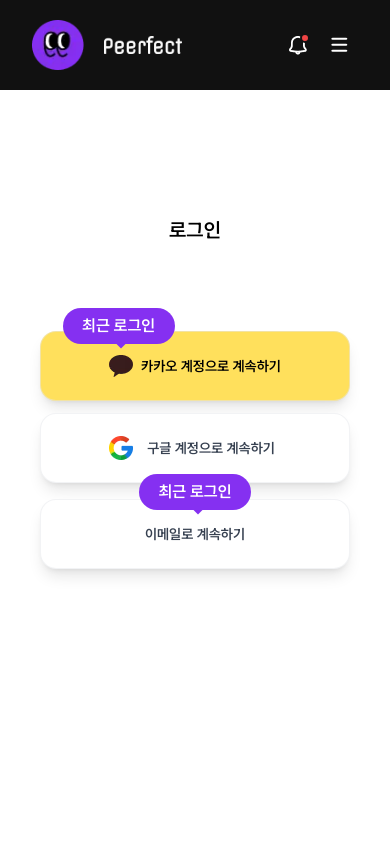
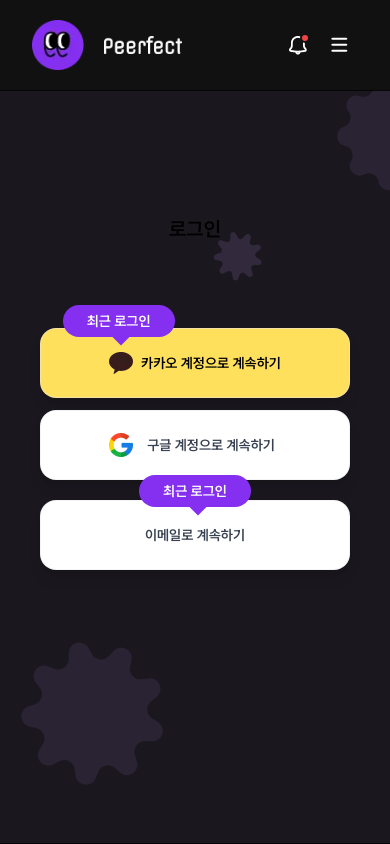
Before and after one commit to InhwanCho/peerfect-client, a Next.js app: page /auth in a window 390 px wide. Built offline with nearby package versions, Linux system fonts and the light colour scheme.

Commit message:
small screen design

```diff
--- a/src/app/auth/_components/form-layout.tsx
+++ b/src/app/auth/_components/form-layout.tsx
@@ -2,8 +2,8 @@
 
 export default function FormLayout({ children }: { children: React.ReactNode }) {
   return (
-    <section className="relative flex justify-center lg:justify-end items-start sm:items-center min-h-[calc(100vh-90px)] pr-0 xl:pr-60 lg:pr-40 bg-white sm:bg-transparent">
-      <div className="flex phone:max-w-[520px] md:max-w-[550px] xl:max-w-[570px] 2xl:max-w-[600px] min-h-[67vh] max-h-[75vh] w-full bg-white rounded-2xl flex-col items-center justify-evenly phone:px-[88px] px-10 phone:pt-0 pt-10">
+    <section className="relative flex justify-center lg:justify-end items-start sm:items-center min-h-[calc(100vh-90px)] pr-0 xl:pr-60 lg:pr-40 sm:bg-transparent">
+      <div className="flex phone:max-w-[520px] md:max-w-[550px] xl:max-w-[580px] 2xl:max-w-[600px] min-h-[67vh] max-h-[75vh] w-full sm:bg-white rounded-2xl flex-col items-center justify-evenly phone:px-[88px] px-10 phone:pt-0 pt-10">
         {children}
       </div>
     </section>
--- a/src/app/auth/_components/social-button.tsx
+++ b/src/app/auth/_components/social-button.tsx
@@ -51,7 +51,7 @@
           {showRecentBadge && (
             <>
               <div className="absolute -top-5 left-[25%] w-3 h-3 bg-[#8530F1] transform rotate-45 z-0 pointer-events-none"></div>
-              <div className="absolute w-28 -top-[46px] left-[40%] transform -translate-x-1/2 bg-[#8530F1] text-white font-semibold p-1.5 rounded-full pointer-events-none">
+              <div className="absolute w-28 -top-[46px] left-[40%] transform -translate-x-1/2 bg-[#8530F1] text-white font-semibold p-1.5 rounded-full text-sm sm:text-base pointer-events-none">
                 최근 로그인
               </div>
             </>
@@ -61,7 +61,7 @@
       {provider === 'email' && showRecentBadge && (
         <>
           <div className="absolute -top-0 left-[49%] w-3 h-3 bg-[#8530F1] transform rotate-45 z-0 pointer-events-none"></div>
-          <div className="absolute w-28 -top-[26px] left-[50%] transform -translate-x-1/2 bg-[#8530F1] text-white font-semibold p-1.5 rounded-full pointer-events-none">
+          <div className="absolute w-28 -top-[26px] left-[50%] transform -translate-x-1/2 bg-[#8530F1] text-white font-semibold p-1.5 rounded-full text-sm sm:text-base pointer-events-none">
             최근 로그인
           </div>
         </>
--- a/src/app/auth/page.tsx
+++ b/src/app/auth/page.tsx
@@ -25,7 +25,7 @@
             {/* <SocialButton provider="apple" showRecentBadge /> */}
             <SocialButton
               showRecentBadge
-              className="mt-1"
+              className="mt-2"
               provider="email"
               onClick={() => setAuthType("email")}
             />
```
Also changed, not shown: .eslintrc.json.
